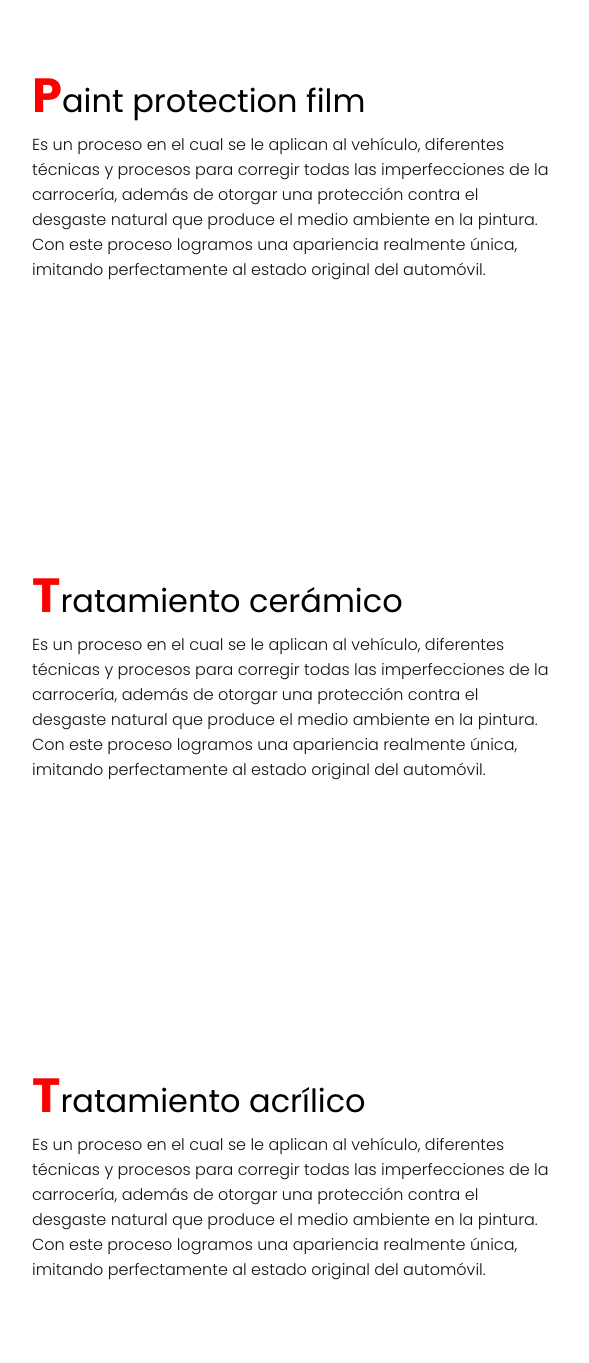
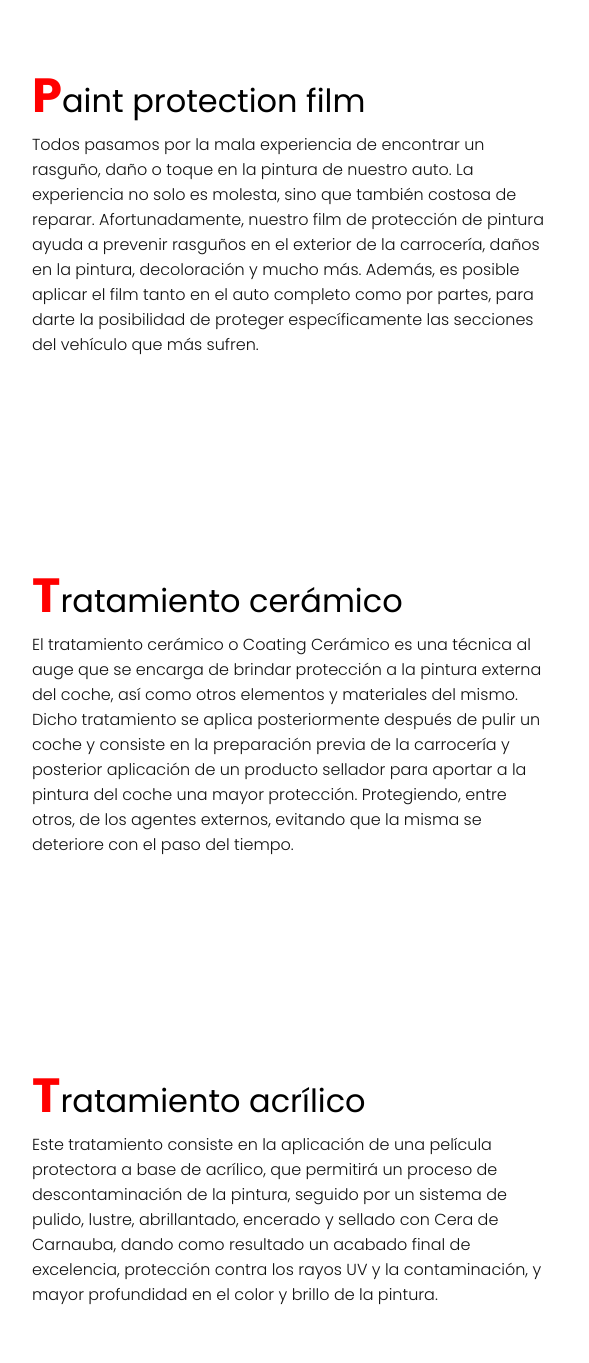
Before and after one commit to FedeDeLuca/JMEstetica, a plain HTML site: page index.html in a window 1280 px wide. Shown: the part 840-2203 px from the top of the page, 68-657 px from the left. Drawn offline with Linux system fonts and the light colour scheme.

Commit message:
Front done
Contact form undone

```diff
--- a/index.html
+++ b/index.html
@@ -49,12 +49,7 @@
           <div class="col50">
             <h2 class="titleText"><span>P</span>aint protection film</h2>
             <p>
-              Es un proceso en el cual se le aplican al vehículo, diferentes
-              técnicas y procesos para corregir todas las imperfecciones de la
-              carrocería, además de otorgar una protección contra el desgaste
-              natural que produce el medio ambiente en la pintura. Con este
-              proceso logramos una apariencia realmente única, imitando
-              perfectamente al estado original del automóvil.
+              Todos pasamos por la mala experiencia de encontrar un rasguño, daño o toque en la pintura de nuestro auto. La experiencia no solo es molesta, sino que también costosa de reparar. Afortunadamente, nuestro film de protección de pintura ayuda a prevenir rasguños en el exterior de la carrocería, daños en la pintura, decoloración y mucho más. Además, es posible aplicar el film tanto en el auto completo como por partes, para darte la posibilidad de proteger específicamente las secciones del vehículo que más sufren.
             </p>
           </div>
           <div class="col50">
@@ -70,12 +65,7 @@
           <div class="col50">
             <h2 class="titleText"><span>T</span>ratamiento cerámico</h2>
             <p>
-              Es un proceso en el cual se le aplican al vehículo, diferentes
-              técnicas y procesos para corregir todas las imperfecciones de la
-              carrocería, además de otorgar una protección contra el desgaste
-              natural que produce el medio ambiente en la pintura. Con este
-              proceso logramos una apariencia realmente única, imitando
-              perfectamente al estado original del automóvil.
+              El tratamiento cerámico o Coating Cerámico es una técnica al auge que se encarga de brindar protección a la pintura externa del coche, así como otros elementos y materiales del mismo. Dicho tratamiento se aplica posteriormente después de pulir un coche y consiste en la preparación previa de la carrocería y posterior aplicación de un producto sellador para aportar a la pintura del coche una mayor protección. Protegiendo, entre otros, de los agentes externos, evitando que la misma se deteriore con el paso del tiempo.
             </p>
           </div>
           <div class="col50">
@@ -91,12 +81,7 @@
           <div class="col50">
             <h2 class="titleText"><span>T</span>ratamiento acrílico</h2>
             <p>
-              Es un proceso en el cual se le aplican al vehículo, diferentes
-              técnicas y procesos para corregir todas las imperfecciones de la
-              carrocería, además de otorgar una protección contra el desgaste
-              natural que produce el medio ambiente en la pintura. Con este
-              proceso logramos una apariencia realmente única, imitando
-              perfectamente al estado original del automóvil.
+              Este tratamiento consiste en la aplicación de una película protectora a base de acrílico, que permitirá un proceso de descontaminación de la pintura, seguido por un sistema de pulido, lustre, abrillantado, encerado y sellado con Cera de Carnauba, dando como resultado un acabado final de excelencia, protección contra los rayos UV y la contaminación, y mayor profundidad en el color y brillo de la pintura.
           </p>
         </div>
         <div class="col50">
@@ -106,6 +91,22 @@
         </div>
       </div>
     </section>
+
+    <section class="servicios" id="servicios">
+      <div class="row">
+        <div class="col50">
+          <h2 class="titleText"><span>L</span>avado premium</h2>
+          <p>
+            Este servicio realiza una limpieza a través de un método seguro para todas las superficies que evitan que se rayen o se degraden. Además incluye el detallado de motor y pasarruedas, descontaminación férrica de llantas y una limpieza muy profunda del interior con la aplicación de nutridores y acondicionadores  para cada superficie. Este lavado está especialmente desarrollado para autos con tratamientos previos, ya que incluye la aplicación de boosters o potenciadores de la protección preexistente.
+        </p>
+      </div>
+      <div class="col50">
+        <div class="imgBx">
+          <img src="./assets/interior.jpg" alt="limpieza-interior" />
+        </div>
+      </div>
+    </div>
+  </section>
 
     <section class="capacitaciones" id="capacitaciones">
       <div class="wrap">
@@ -161,9 +162,7 @@
             type="text"
             name="name"
             id="name"
-            placeholder="Nombre"
-            autofocus
-            />
+            placeholder="Nombre"/>
           </div>
           <label for="phone" hidden>Número telefónico</label>
           <div class="inputBox">
```
Also changed, not shown: assets/interior.jpg (added).
